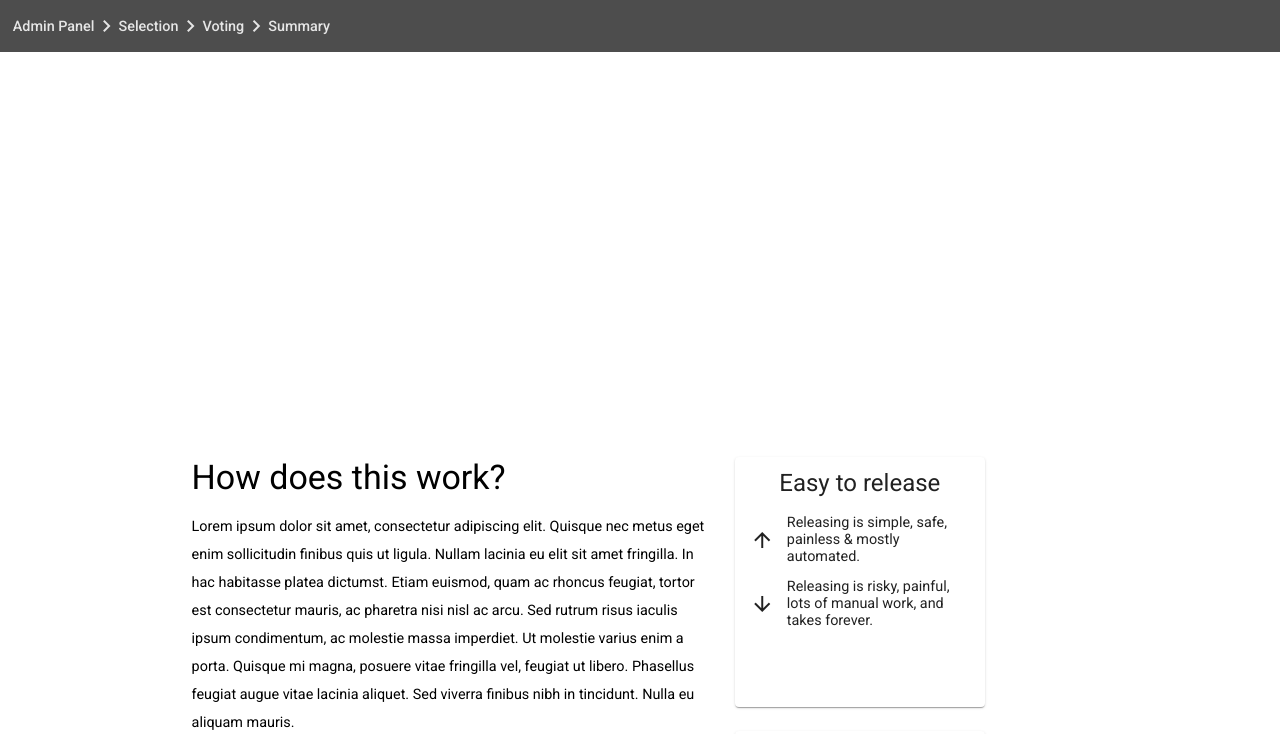
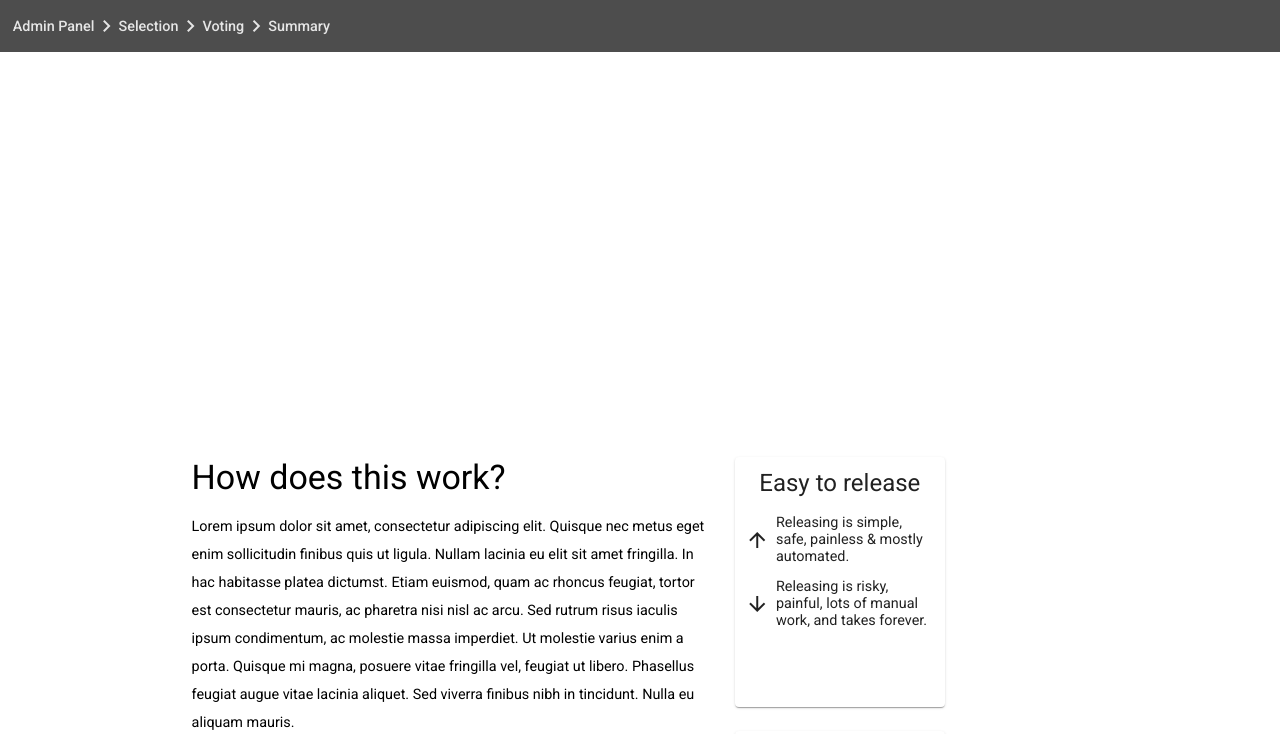
Before and after one commit to peter-yhc/spotify-health-web-ts, a React (Create React App) app: page /admin-sessions/instructions in a window 1280 px wide. Shown: the top 734 px of the page. Built offline with nearby package versions, Linux system fonts and the light colour scheme.

Commit message:
Css fixes.

```diff
--- a/src/admin-sessions/AdminSessionsPage.jsx
+++ b/src/admin-sessions/AdminSessionsPage.jsx
@@ -1,5 +1,5 @@
 import React from 'react';
-import { Route, Switch } from 'react-router';
+import { Redirect, Route, Switch } from 'react-router';
 import PropTypes from 'prop-types';
 import { withStyles } from '@material-ui/styles';
 import { LiveVotingTable, ProgressSelector, SelectionMenu } from './components';
@@ -22,7 +22,13 @@ const styles = {
 };
 
 export const AdminSessionsPage = (props) => {
-  const { classes } = props;
+  const { classes, match } = props;
+
+  console.log(match);
+
+  if (match.isExact) {
+    return (<Redirect to="/admin-sessions/instructions" />);
+  }
 
   return (
     <article className={classes.article}>
@@ -33,7 +39,6 @@ export const AdminSessionsPage = (props) => {
         <Switch>
           <Route path="/admin-sessions/instructions" component={SelectionMenu} />
           <Route path="/admin-sessions/voting" component={LiveVotingTable} />
-          <Route path="/admin-sessions/summary" component={<span>Summary</span>} />
         </Switch>
       </main>
     </article>
--- a/src/admin-sessions/components/SelectionMenu.js
+++ b/src/admin-sessions/components/SelectionMenu.js
@@ -14,7 +14,7 @@ const styles = {
   cardContainer: {
     display: 'grid',
     alignItems: 'center',
-    gridTemplateColumns: 'repeat(auto-fit, minmax(250px, 1fr))',
+    gridTemplateColumns: 'repeat(auto-fit, minmax(220px, 1fr))',
     gridColumn: '3 / 4',
     justifyContent: 'space-evenly',
   },
--- a/src/heath-indicators/MiniHealthIndicatorCard.jsx
+++ b/src/heath-indicators/MiniHealthIndicatorCard.jsx
@@ -6,9 +6,9 @@ import CardText from './components/CardText';
 
 const styles = {
   indicatorCard: {
-    width: '250px',
+    width: '210px',
     height: '250px',
-    padding: '1vw 0.2vw',
+    padding: '1vw 0',
     display: 'grid',
     gridTemplateRows: '20% auto',
     boxSizing: 'border-box',
--- a/src/heath-indicators/components/CardText.jsx
+++ b/src/heath-indicators/components/CardText.jsx
@@ -12,6 +12,7 @@ const styles = {
   iconContainer: {
     display: 'inline-flex',
     verticalAlign: 'middle',
+    marginLeft: '-5px !important',
   },
 };
 
```
